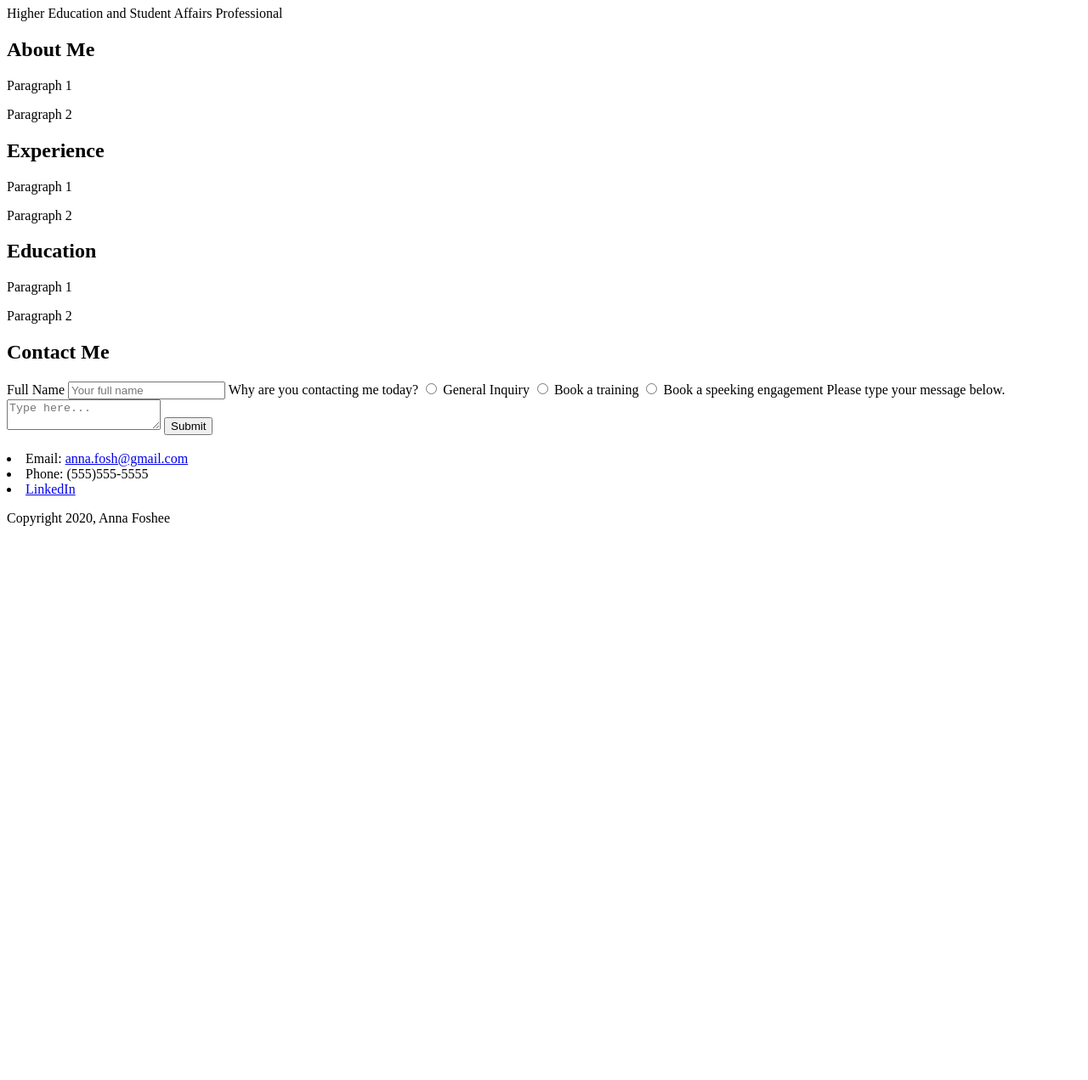
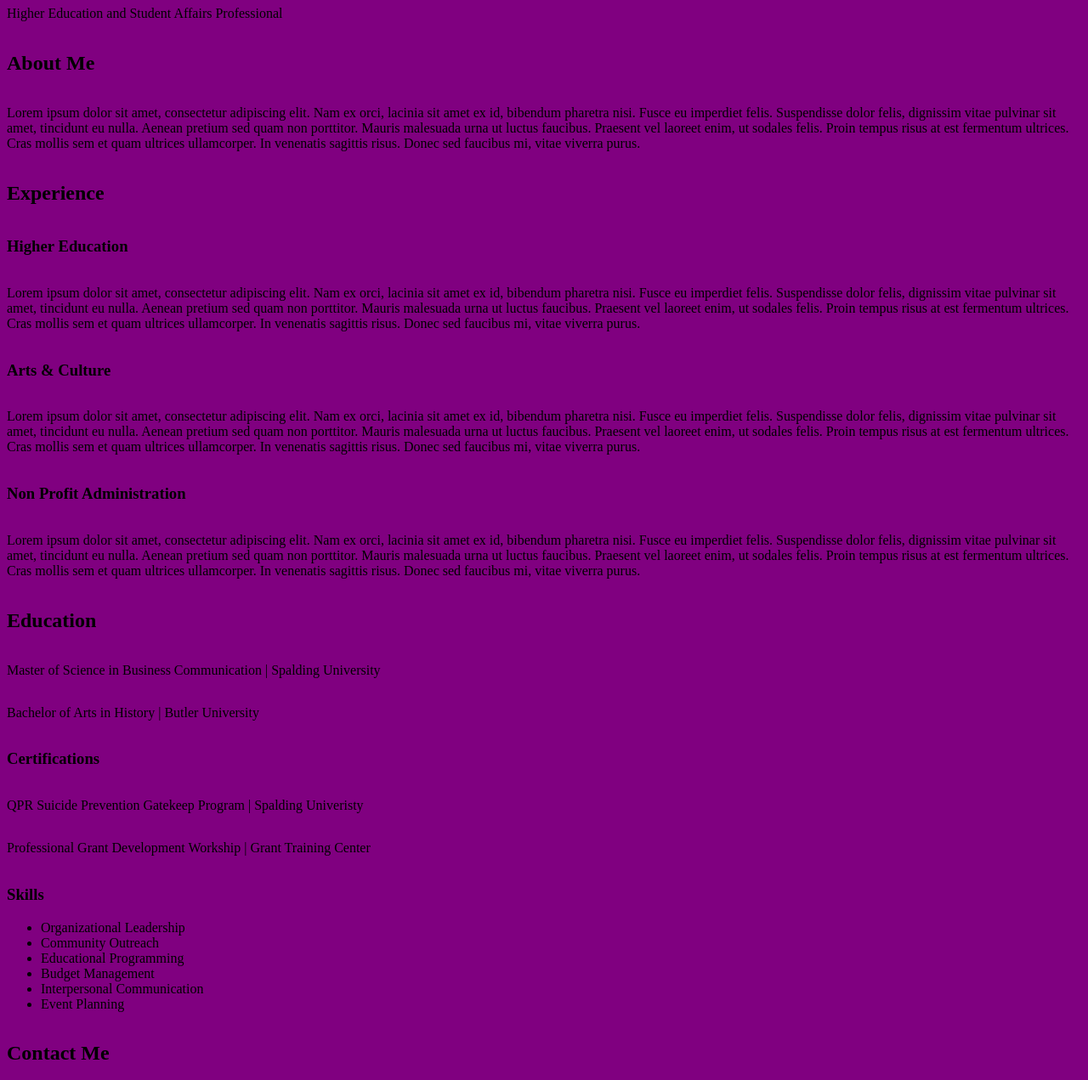
Before and after one commit to afoshee/afoshee.github.io, a plain HTML site: page index.html in a window 1280 px wide. Shown: the part 153-1424 px from the top of the page at 85% size. Before the commit the page ends 800 px from the top, so only its background shows below. Drawn offline with Linux system fonts and the light colour scheme.

Commit message:
adding CSS

```diff
--- a/index.html
+++ b/index.html
@@ -18,21 +18,48 @@
         <p>Higher Education and Student Affairs Professional</p>
     </header>
     <main>
-        <article class="about">
+        <article class="container">
             <h2>About Me</h2>
-                <p>Paragraph 1</p>
-                <p>Paragraph 2</p>
+                <p>
+                    Lorem ipsum dolor sit amet, consectetur adipiscing elit. Nam ex orci, lacinia sit amet ex id, bibendum pharetra nisi. Fusce eu imperdiet felis. Suspendisse dolor felis, dignissim vitae pulvinar sit amet, tincidunt eu nulla. Aenean pretium sed quam non porttitor. Mauris malesuada urna ut luctus faucibus. Praesent vel laoreet enim, ut sodales felis. Proin tempus risus at est fermentum ultrices. Cras mollis sem et quam ultrices ullamcorper. In venenatis sagittis risus. Donec sed faucibus mi, vitae viverra purus.
+                </p>
         </article>
-        <article class="experience">
+        <article class="container">
             <h2>Experience</h2>
-                <p>Paragraph 1</p>
-                <p>Paragraph 2</p>
+            <h3>Higher Education</h3>
+                <p>
+                    Lorem ipsum dolor sit amet, consectetur adipiscing elit. Nam ex orci, lacinia sit amet ex id, bibendum pharetra nisi. Fusce eu imperdiet felis. Suspendisse dolor felis, dignissim vitae pulvinar sit amet, tincidunt eu nulla. Aenean pretium sed quam non porttitor. Mauris malesuada urna ut luctus faucibus. Praesent vel laoreet enim, ut sodales felis. Proin tempus risus at est fermentum ultrices. Cras mollis sem et quam ultrices ullamcorper. In venenatis sagittis risus. Donec sed faucibus mi, vitae viverra purus.
+                </p>
+            <h3>Arts & Culture</h3>
+                <p>
+                    Lorem ipsum dolor sit amet, consectetur adipiscing elit. Nam ex orci, lacinia sit amet ex id, bibendum pharetra nisi. Fusce eu imperdiet felis. Suspendisse dolor felis, dignissim vitae pulvinar sit amet, tincidunt eu nulla. Aenean pretium sed quam non porttitor. Mauris malesuada urna ut luctus faucibus. Praesent vel laoreet enim, ut sodales felis. Proin tempus risus at est fermentum ultrices. Cras mollis sem et quam ultrices ullamcorper. In venenatis sagittis risus. Donec sed faucibus mi, vitae viverra purus.
+                </p>
+            <h3>Non Profit Administration</h3>
+                <p>
+                    Lorem ipsum dolor sit amet, consectetur adipiscing elit. Nam ex orci, lacinia sit amet ex id, bibendum pharetra nisi. Fusce eu imperdiet felis. Suspendisse dolor felis, dignissim vitae pulvinar sit amet, tincidunt eu nulla. Aenean pretium sed quam non porttitor. Mauris malesuada urna ut luctus faucibus. Praesent vel laoreet enim, ut sodales felis. Proin tempus risus at est fermentum ultrices. Cras mollis sem et quam ultrices ullamcorper. In venenatis sagittis risus. Donec sed faucibus mi, vitae viverra purus.
+                </p>
         </article>
-        <article class="education">
+        <article class="container">
             <h2>Education</h2>
-                <p>Paragraph 1</p>
-                <p>Paragraph 2</p>
+                <p>Master of Science in Business Communication | Spalding University</p>
+                <p>Bachelor of Arts in History | Butler University</p>
+            <h3>Certifications</h3>
+            <p>QPR Suicide Prevention Gatekeep Program | Spalding Univeristy</p>
+            <p>Professional Grant Development Workship | Grant Training Center</p>
         </article>
+        <aside>
+            <h3>Skills</h3>
+        <ul>
+            <li>Organizational Leadership</li>
+            <li>Community Outreach</li>
+            <li>Educational Programming</li>
+            <li>Budget Management</li>
+            <li>Interpersonal Communication</li>
+            <li>Event Planning</li>
+        </ul>
+        </aside>
+    </main>
+    <footer>
         <article class="container">
             <h2>Contact Me</h2>
             <form>
@@ -51,11 +78,8 @@
                 <textarea id="message" name="message" placeholder="Type here..."></textarea>
 
                 <input type="submit" value="Submit">
-
             </form>
         </article>
-    </main>
-    <footer>
         <div class="contact">
             <h3></h3>
                 <li>Email: <a href="mailto:annafosh@gmail.com&subject=Hello!%20I%20want%20to%20learn%20more!" target="_top">anna.fosh@gmail.com</a></li>
--- a/styles.css
+++ b/styles.css
@@ -0,0 +1,18 @@
+body {
+    background:violet;
+  }
+
+.container {
+    display: flex;
+    flex-direction: column;
+    justify-content: flex-end;
+    align-items: flex-start;
+}
+
+
+
+  @media (min-width: 600px) {
+    body {
+      background: purple;
+    }
+  }
```
